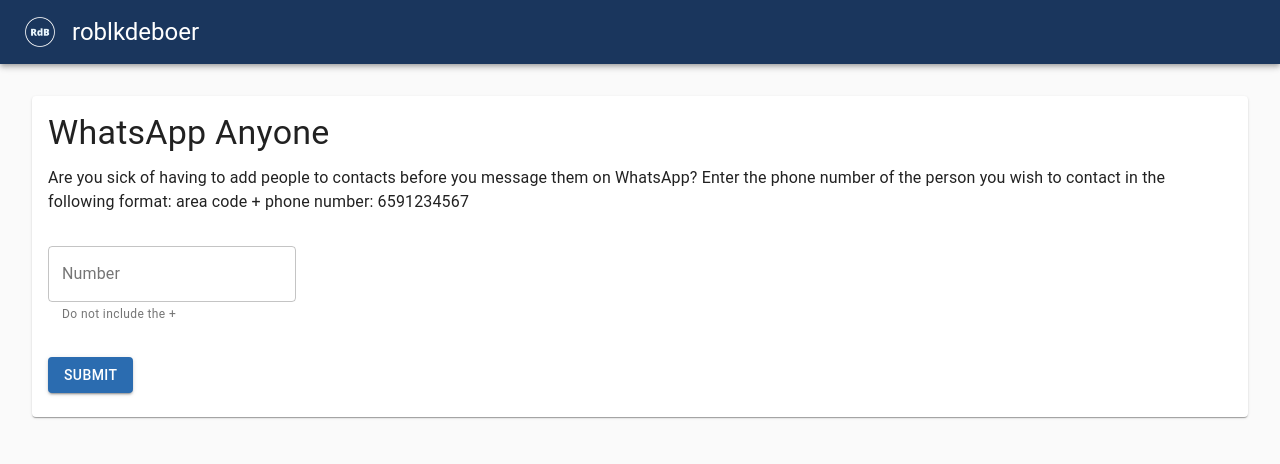
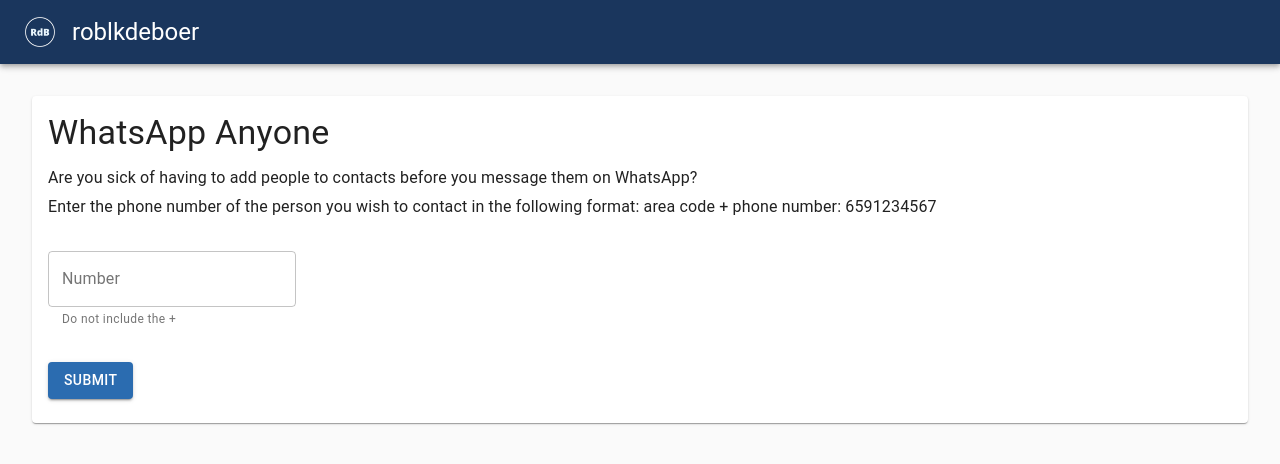
Before and after one commit to roblkdeboer/whatsapp-anyone, a React (Vite) app: page / in a window 1280 px wide. Shown: the top 464 px of the page. Built offline with nearby package versions, Linux system fonts and the light colour scheme.

Commit message:
Turn off auto complete for input

```diff
--- a/src/components/Form.tsx
+++ b/src/components/Form.tsx
@@ -34,21 +34,25 @@
             <Typography variant="h4" gutterBottom>
               WhatsApp Anyone
             </Typography>
+            <Typography variant="body1" gutterBottom>
+              Are you sick of having to add people to contacts before you
+              message them on WhatsApp?
+            </Typography>
             <Typography variant="body1">
-              Are you sick of having to add people to contacts before you
-              message them on WhatsApp? Enter the phone number of the person you
-              wish to contact in the following format: area code + phone number:
-              6591234567
+              Enter the phone number of the person you wish to contact in the
+              following format: area code + phone number: 6591234567
             </Typography>
           </CardContent>
           <CardContent>
             <TextField
               id="outlined-helperText"
+              placeholder="6591234567"
               label="Number"
               variant="outlined"
               value={inputValue}
               onChange={handleInputChange}
               helperText="Do not include the +"
+              autoComplete="off"
             />
           </CardContent>
 
```
